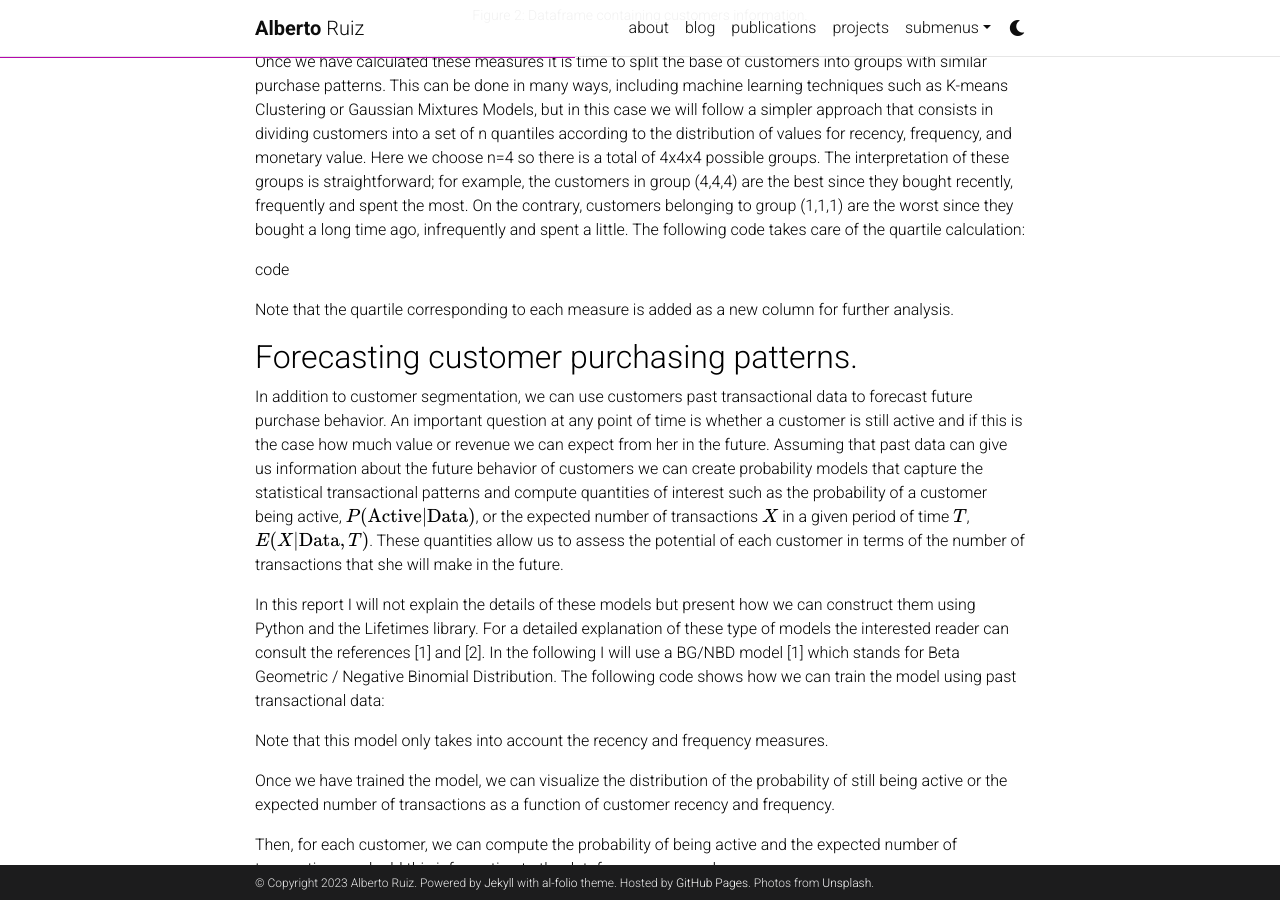
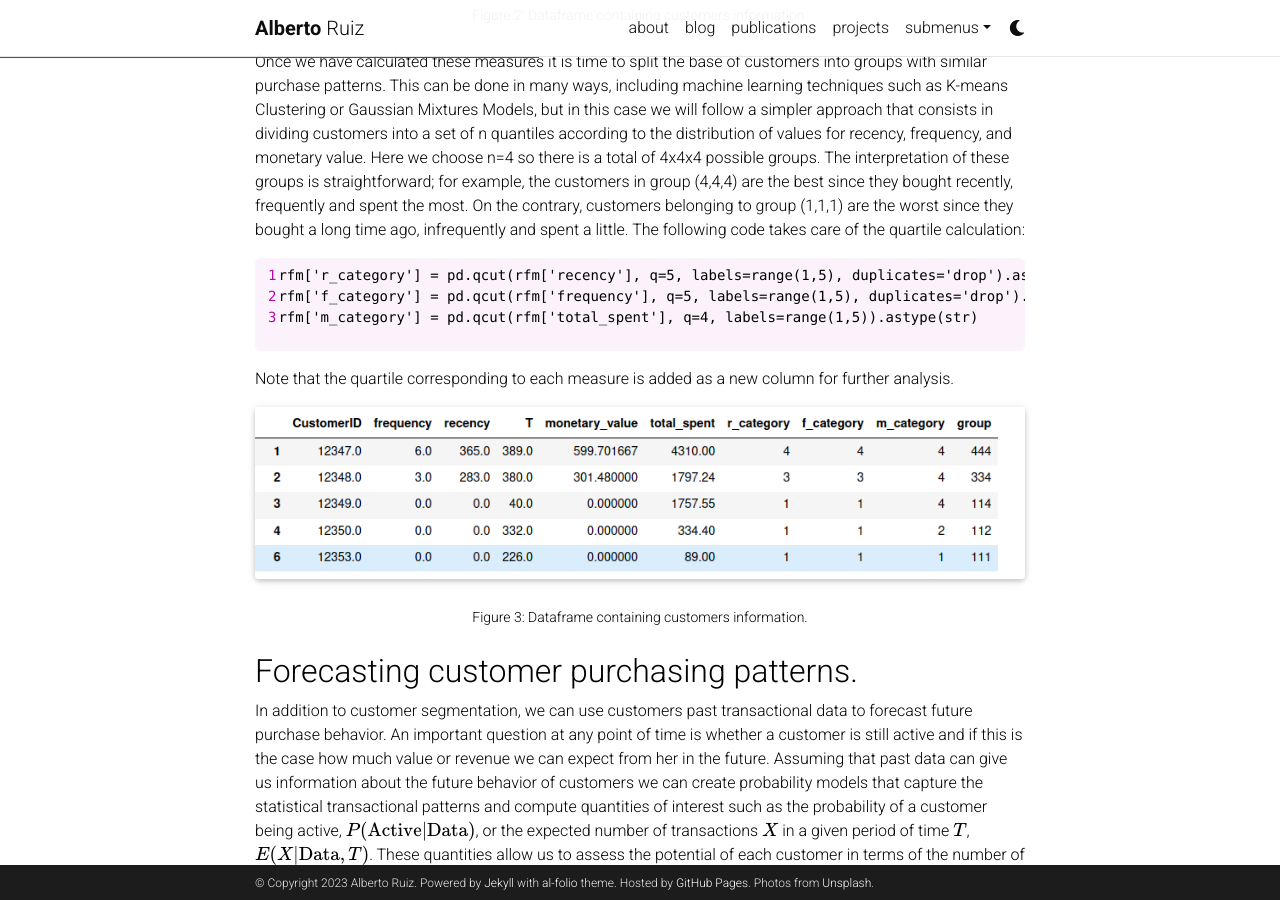
Before and after one commit to AlbertoR94/AlbertoR94, a Jekyll site: the page built from _projects/1_project.md, in a window 1280 px wide and 900 px high, scrolled down 2090 px. Built offline with Jekyll 4.4.1, drawn with Linux system fonts in a browser that asks for light colours; full-size pictures stand in for the smaller copies a plugin makes; comment, search, counter and statistics services are not loaded; a style sheet for code colours, icons or effects is not loaded.

Commit message:
Update 1_project.md
RFM analysis section finished

```diff
--- a/_projects/1_project.md
+++ b/_projects/1_project.md
@@ -54,9 +54,24 @@ The resulting dataframe is the following:
 
 Once we have calculated these measures it is time to split the base of customers into groups with similar purchase patterns. This can be done in many ways, including machine learning techniques such as K-means Clustering or Gaussian Mixtures Models, but in this case we will follow a simpler approach that consists in dividing customers into a set of n quantiles according to the distribution of values for recency, frequency, and monetary value. Here we choose n=4 so there is a total of 4x4x4 possible groups. The interpretation of these groups is straightforward; for example, the customers in group (4,4,4) are the best since they bought recently, frequently and spent the most. On the contrary, customers belonging to group (1,1,1) are the worst since they bought a long time ago, infrequently and spent a little. The following code takes care of the quartile calculation:
 
-code
+{% highlight python linenos %}
+
+rfm['r_category'] = pd.qcut(rfm['recency'], q=5, labels=range(1,5), duplicates='drop').astype(str)
+rfm['f_category'] = pd.qcut(rfm['frequency'], q=5, labels=range(1,5), duplicates='drop').astype(str)
+rfm['m_category'] = pd.qcut(rfm['total_spent'], q=4, labels=range(1,5)).astype(str)
+
+{% endhighlight %}
 
 Note that the quartile corresponding to each measure is added as a new column for further analysis.
+
+<div class="row">
+    <div class="col-sm mt-3 mt-md-0">
+        {% include figure.html path="assets/img/rfm_2.png" title="example image" class="img-fluid rounded z-depth-1" %}
+    </div>
+</div>
+<div class="caption">
+    Figure 3: Dataframe containing customers information.
+</div>
 
 ## Forecasting customer purchasing patterns.
 
```
